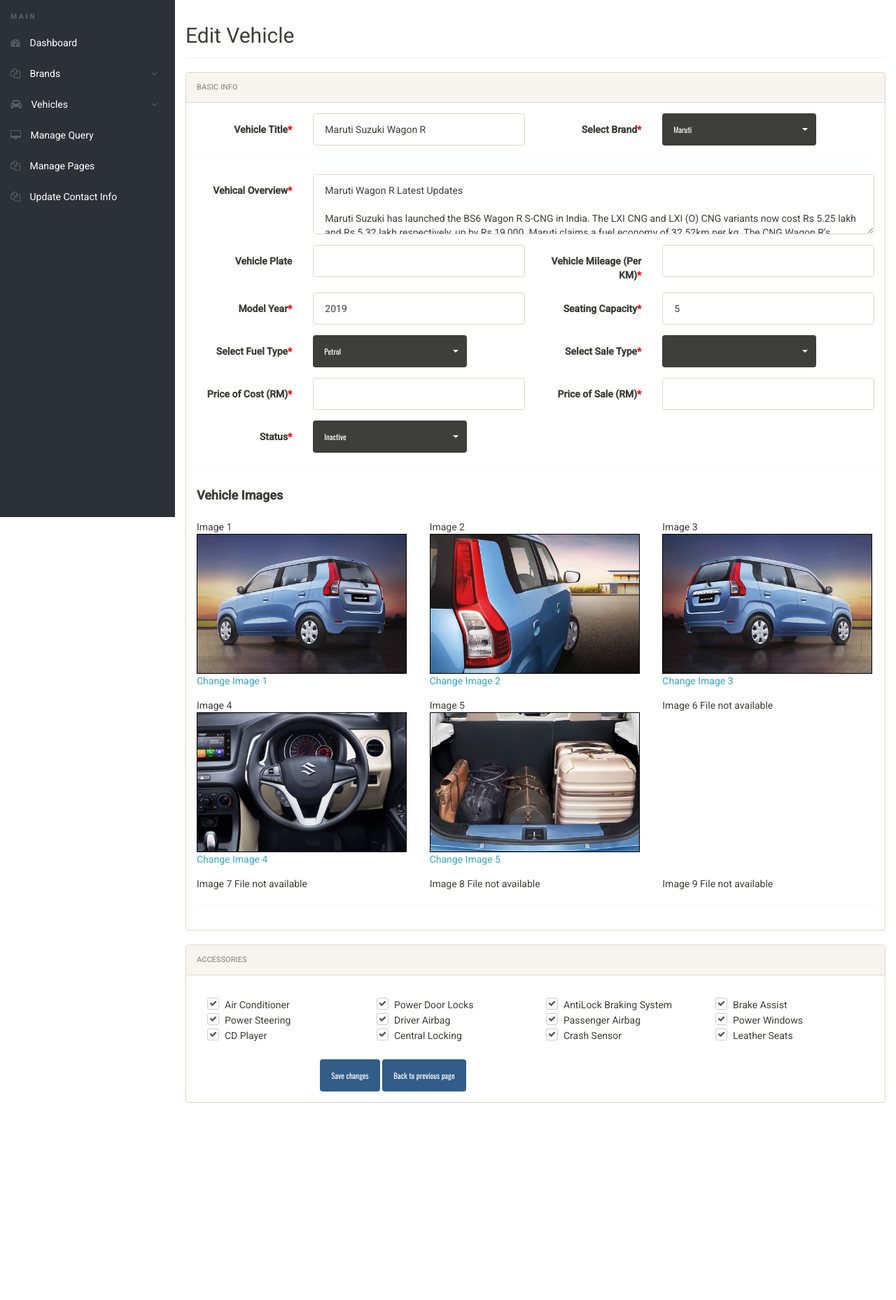
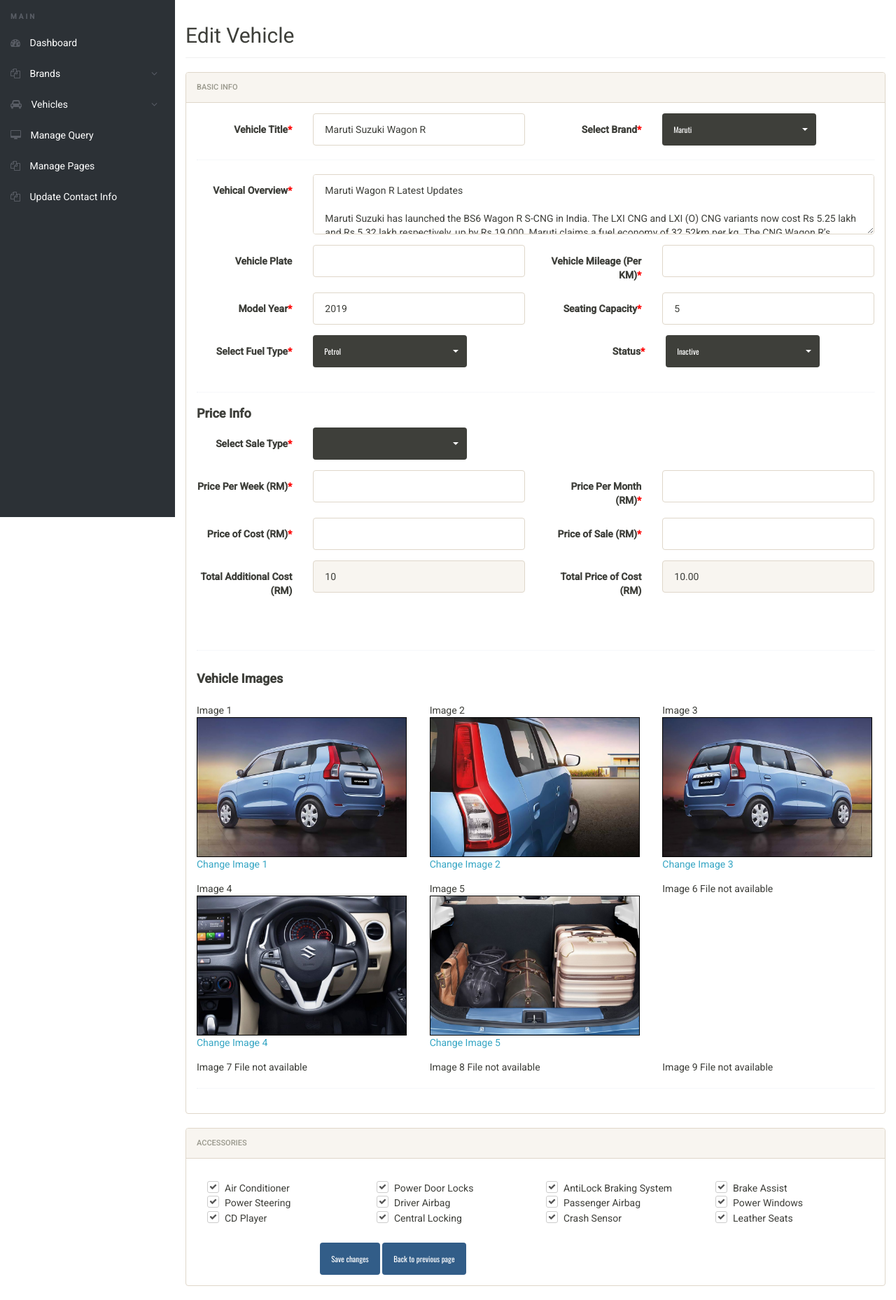
Before and after one commit to jasonleeluohwoei/SPA, a PHP site: page /admin/edit-vehicle.php?id=1 in a window 1280 px wide. Shown: the part 61-1919 px from the top of the page at 70% size. Before the commit the page ends 1637 px from the top, so only its background shows below. Run offline with PHP 8.4, Linux system fonts and the light colour scheme; a user stored in the database is signed in; data comes from the database, SQL or seed files in the repository; tables that the repository leaves empty or names only in its code hold one stand-in row (values such as "Sample post"); data that the repository does not hold is empty.

Commit message:
Add Calculation
Additional Cost
-Sum Up All
-Then Sum up the Cost Price with the Total Additional Cost

```diff
--- a/admin/edit-vehicle.php
+++ b/admin/edit-vehicle.php
@@ -212,7 +212,7 @@ if (strlen($_SESSION['alogin']) == 0) {
 											<?php if ($msg) { ?><div class="succWrap"><strong>SUCCESS</strong>:<?php echo htmlentities($msg); ?> </div><?php } ?>
 											<?php
 											$id = intval($_GET['id']);
-											$sql = "SELECT tblvehicles.*,tblbrands.BrandName,tblbrands.id as bid from tblvehicles join tblbrands on tblbrands.id=tblvehicles.VehiclesBrand where tblvehicles.id=:id";
+											$sql = "SELECT tblvehicles.*,tblbrands.BrandName,tblbrands.id as bid, SUM(tbladditionalcost.AdditionalCost) as TotalAdditionalCost, tbladditionalcost.VehicleID as VID from tblvehicles inner join tblbrands on tblbrands.id=tblvehicles.VehiclesBrand inner join tbladditionalcost on tbladditionalcost.VehicleID=tblvehicles.id where tblvehicles.id=:id group by tbladditionalcost.VehicleID order by SUM(tbladditionalcost.AdditionalCost);";
 											$query = $dbh->prepare($sql);
 											$query->bindParam(':id', $id, PDO::PARAM_STR);
 											$query->execute();
@@ -293,6 +293,25 @@ if (strlen($_SESSION['alogin']) == 0) {
 																	<option value="Hybrid">Hybrid</option>
 																</select>
 															</div>
+															<div class="form-group">
+																<label class="col-sm-2 control-label">Status<span style="color:red">*</span></label>
+																<div class="col-sm-4">
+																	<select class="selectpicker" name="vehiclestatus" required>
+																		<?php if ($result->VehiclesStatus == 1) {
+																		?>
+																			<option value="<?php echo htmlentities($result->VehiclesStatus); ?>"> Active </option>
+																		<?php } else { ?>
+																			<option value="<?php echo htmlentities($result->VehiclesStatus); ?>"> Inactive </option>
+																		<?php } ?>
+																		<option value="1">Active</option>
+																		<option value="0">Inactive</option>
+																	</select>
+																</div>
+															</div>
+														</div>
+														<div class="hr-dashed"></div>
+														<h4><b>Price Info</b></h4>
+														<div class="form-group">
 															<label for="saletype" class="col-sm-2 control-label">Select Sale Type<span style="color:red">*</span></label>
 															<div class="col-sm-4">
 																<select id="saletype" class="selectpicker" name="saletype" onchange="Selecttype(this.value);" required>
@@ -328,49 +347,42 @@ if (strlen($_SESSION['alogin']) == 0) {
 																<input id="priceofsale" type="text" name="priceofsale" class="form-control" value="<?php echo htmlentities($result->PriceOfSale); ?>" required>
 															</div>
 														</div>
+														<div id="salebox1" class="form-group">
+															<label class="col-sm-2 control-label">Total Additional Cost (RM)</label>
+															<div class="col-sm-4">
+																<input id="totaladditionalcost" type="text" name="totaladditionalcost" class="form-control" value="<?php echo htmlentities($result->TotalAdditionalCost); ?>" readonly>
+															</div>
+															<label class="col-sm-2 control-label">Total Price of Cost (RM)</label>
+															<div class="col-sm-4">
+																<input id="totalpriceofcost" type="text" name="totalpriceofcost" class="form-control" value="<?php echo htmlentities(number_format((float)$result->PriceOfCost + $result->TotalAdditionalCost, 2, '.', '')); ?>" readonly>
+															</div>
+														</div>
+
 														<script>
 															function Selecttype() {
 																var d = document.getElementById("saletype").value;
 																var rental = document.getElementById("rentalbox");
 																var sale = document.getElementById("salebox");
-
+																var sale1 = document.getElementById("salebox1");
 																if (d == "Rental") {
 																	rental.style.display = "block";
 																	sale.style.display = "none";
-
-																} else {
+																	sale1.style.display = "none";
+																} else if (d == "Sale") {
 																	rental.style.display = "none";
 																	sale.style.display = "block";
+																	sale1.style.display = "block";
+																} else if (d == "Select") {
+																	rental.style.display = "none";
+																	sale.style.display = "none";
+																	sale1.style.display = "none";
 																}
 															}
 
 															Selecttype();
 														</script>
+														<br><br>
 
-														<div class="form-group">
-
-															<label class="col-sm-2 control-label">Status<span style="color:red">*</span></label>
-															<div class="col-sm-4">
-																<select class="selectpicker" name="vehiclestatus" required>
-																	<!-- <option value="<php echo htmlentities($result->VehiclesStatus); ?>"> <php echo htmlentities($result->VehiclesStatus); ?> </option> -->
-																	<!-- <php
-																	if($result->VehiclesStatus =="1"){
-																		echo'<option value="<php echo htmlentities($result->VehiclesStatus); ?>"> Active </option>';
-																	}else{
-																		echo'<option value="<php echo htmlentities($result->VehiclesStatus); ?>"> Inactive </option>';
-																	}
-																	?> -->
-																	<?php if ($result->VehiclesStatus == 1) {
-																	?>
-																		<option value="<?php echo htmlentities($result->VehiclesStatus); ?>"> Active </option>
-																	<?php } else { ?>
-																		<option value="<?php echo htmlentities($result->VehiclesStatus); ?>"> Inactive </option>
-																	<?php } ?>
-																	<option value="1">Active</option>
-																	<option value="0">Inactive</option>
-																</select>
-															</div>
-														</div>
 
 														<div class="hr-dashed"></div>
 														<div class="form-group">
```
Also changed, not shown: admin/post-avehical.php (+66 -19 lines).
